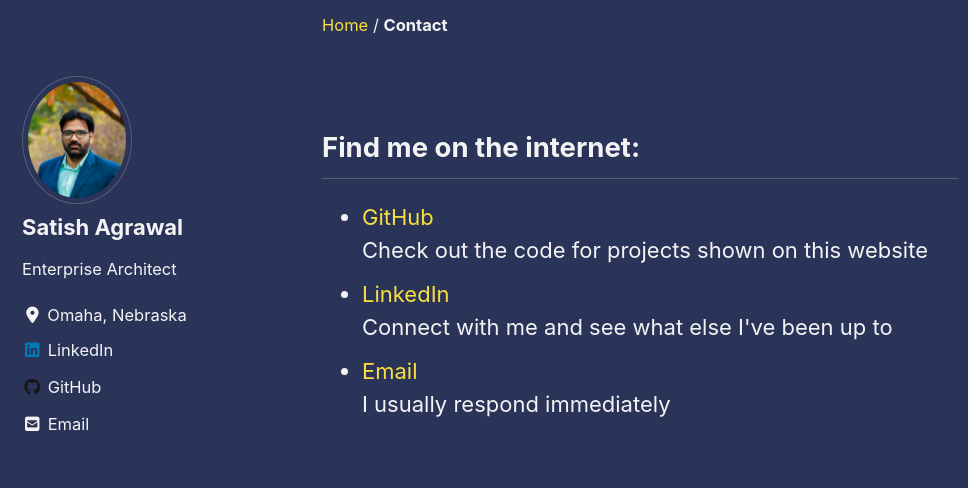
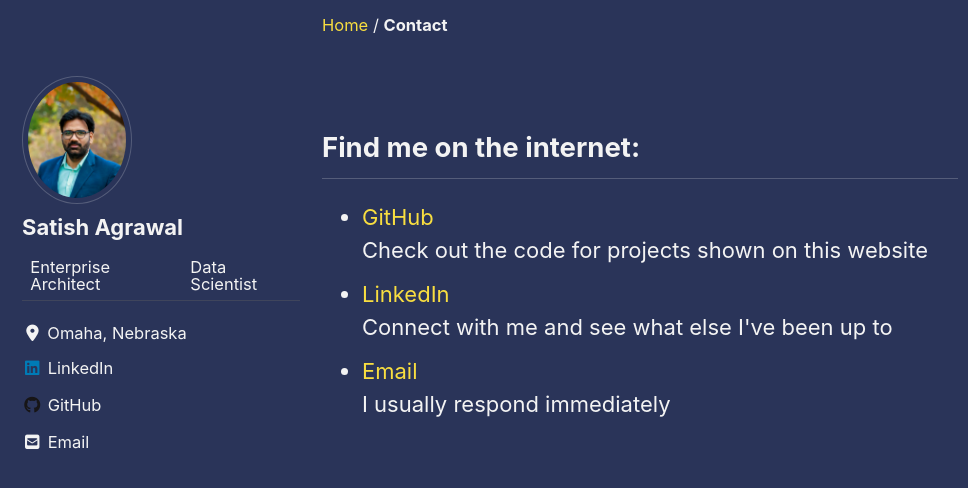
Before and after one commit to satishagrawal/satishagrawal.github.io, a Jekyll site: the page built from _pages/Contact.md, in a window 1280 px wide and 900 px high, scrolled down 440 px. Shown: the top 488 px of the window, without its empty margins (0-968 px from the left). Built offline with Jekyll 4.4.1, drawn with Linux system fonts in a browser that asks for light colours; cached includes are drawn as plain includes; nearby versions of some CDN libraries.

Commit message:
job title

```diff
--- a/_config.yml
+++ b/_config.yml
@@ -94,7 +94,7 @@ analytics:
 author:
   name             : "Satish Agrawal"
   avatar           : "assets/AvatarPicture.jpeg"
-  bio              : "Enterprise Architect"
+  bio              : "Enterprise Architect | Data Scientist"
   location         : "Omaha, Nebraska"
   email            : "satish.agrawal82@gmail.com"
   links:
```
